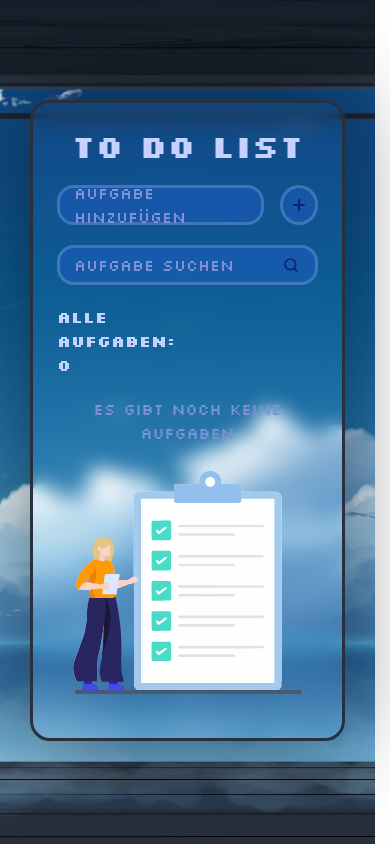
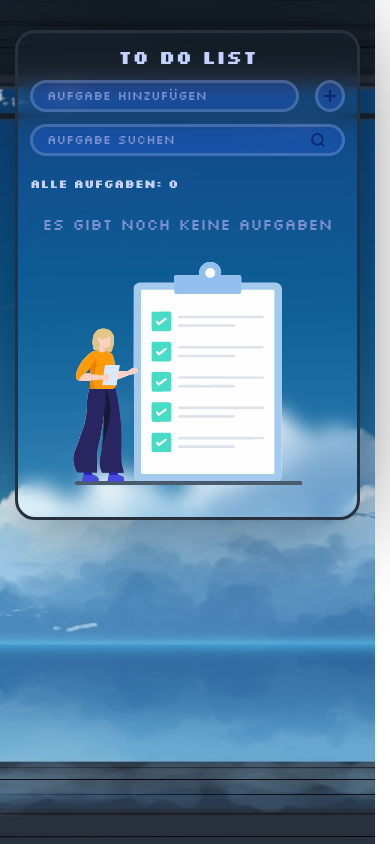
Before and after one commit to LindtAna/To-Do-App, a plain HTML site: page src/index.html in a window 390 px wide. Drawn offline with Linux system fonts and the light colour scheme.

Commit message:
Fixed: Hintergrundproblem bei vielen Aufgaben behoben und mobile Responsivität hinzugefügt

```diff
--- a/src/script.js
+++ b/src/script.js
@@ -371,8 +371,7 @@ class ToDo {
     }
 }
 
-/**
- * Instanz der ToDo-Klasse erstellen und Anwendung initialisieren.
- */
+
+//Instanz der ToDo-Klasse erstellen und Anwendung initialisieren.
 
 new ToDo()
--- a/src/styles/style.css
+++ b/src/styles/style.css
@@ -8,7 +8,8 @@ body {
     align-items: start;
     min-height: 100vh;
     padding: 100px 30px;
-    background: url(../../public/images/background.jpg) no-repeat center center/cover;
+    background: url(../../public/images/background.jpg) no-repeat center center fixed;
+    background-size: cover;
 }
 
 input,
@@ -80,7 +81,8 @@ button {
 
     &:hover {
         transform: scale(1.1);
-        background-color: rgb(197 210 255);;
+        background-color: rgb(197 210 255);
+        ;
     }
 
     &:active {
@@ -133,7 +135,7 @@ button {
     gap: 10px;
 }
 
-.todo__empty img{
+.todo__empty img {
     width: 250px;
     height: auto;
 }
@@ -141,7 +143,8 @@ button {
 
 .field {
     position: relative;
-/* Wenn .field__input nicht leer ist , wird .field__label auf 70 % skaliert, nach links und oben verschoben und die Farbe wird geändert. */
+
+    /* Wenn .field__input nicht leer ist , wird .field__label auf 70 % skaliert, nach links und oben verschoben und die Farbe wird geändert. */
     &:has(.field__input:not(:placeholder-shown)) .field__label {
         scale: 0.7;
         translate: -1.75em -2.6em;
@@ -197,7 +200,7 @@ button {
     align-items: center;
     column-gap: 12px;
     padding-left: 10px;
-   border: 3px solid rgba(255, 255, 255, 0.18);
+    border: 3px solid rgba(255, 255, 255, 0.18);
     border-radius: 17px;
     background: rgba(41, 94, 228, 0.3);
     color: rgb(13, 36, 113);
@@ -294,3 +297,72 @@ button {
     width: 100%;
     pointer-events: none;
 }
+
+
+
+
+@media (max-width: 480px) {
+    body {
+        padding: 30px 15px;
+    }
+
+    .todo {
+        padding: 12px;
+        row-gap: 12px;
+    }
+
+    .todo__title {
+        font-size: 1.2rem;
+    }
+
+    .field__label {
+        font-size: 0.8rem;
+    }
+
+    .field__input {
+        font-size: 0.75rem;
+        height: 32px;
+        padding-inline: 10px;
+    }
+
+    .field__input::placeholder {
+        font-size: 0.75rem;
+    }
+
+    button {
+        width: 32px;
+        height: 32px;
+        padding: 6px;
+    }
+
+    .todo__delete-all_button {
+        font-size: 0.8rem;
+        padding: 6px 12px;
+    }
+
+    .todo__info {
+        font-size: 0.75rem;
+    }
+
+    .todo-item__label {
+        font-size: 0.75rem;
+
+        .todo-item__checkbox {
+            width: 14px;
+            height: 14px;
+        }
+
+        .todo-item__delete-button {
+            width: 32px;
+            height: 32px;
+        }
+
+        .todo__empty {
+            font-size: 0.75rem;
+        }
+
+        .todo__empty img {
+            width: 150px;
+        }
+    }
+}
```
